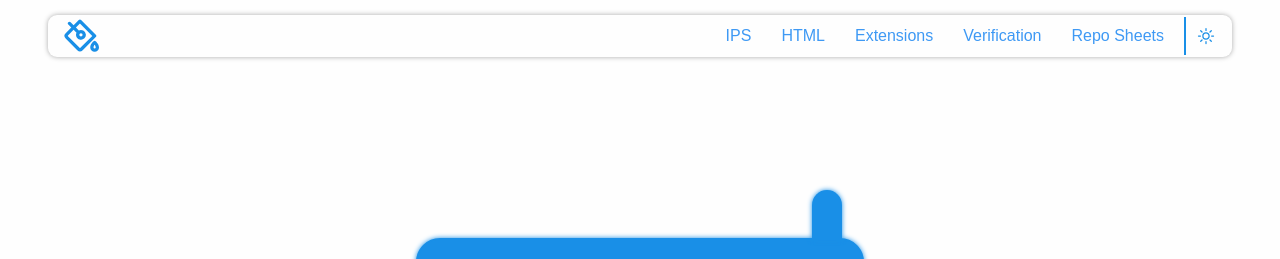
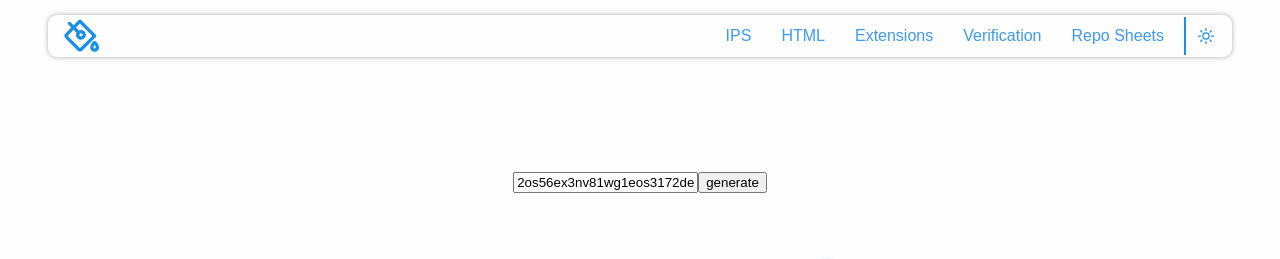
Before and after one commit to MohcineDev/bucket-vue, a Vue app: page / in a window 1280 px wide. Shown: the top 259 px of the page. Built offline with nearby package versions, Linux system fonts and the light colour scheme.

Commit message:
import bucket component

```diff
--- a/src/assets/base.css
+++ b/src/assets/base.css
@@ -48,3 +48,8 @@ h1{
   font-size: 2rem;
   margin: 2rem;
 }
+
+
+input{
+  outline: none;
+}
--- a/src/components/Bucket.vue
+++ b/src/components/Bucket.vue
@@ -94,7 +94,6 @@ function generateName() {
   let charCode = number_char_code; // declare an array charCode = number_char_code array ,  default are numbers
   if (includeLower) charCode = charCode.concat(lower_case_code);
   if (includeUpper) charCode = charCode.concat(upper_case_code); // if checked add the upper case characters
-  console.log(includeLower);
   const name = []; // empty array
 
   for (let i = 0; i < charAmount; i++) {
@@ -106,6 +105,7 @@ function generateName() {
   }
   //set the value
   bucketName.value = name.join(""); // convert array to string
+ console.log(name.join(''))
 }
 </script>
 
--- a/src/views/Bucket.vue
+++ b/src/views/Bucket.vue
@@ -1,4 +1,5 @@
 <template>
+  <BucketReady />
   <section class="middle">
     <div class="containerad">
       <img
@@ -7,7 +8,6 @@
         id="img1"
       />
     </div>
-
     <Bucket />
     <div class="containerad">
       <img :src="src1" alt="ad" id="img2" />
@@ -15,11 +15,10 @@
   </section>
 </template>
 
-
-
 <script setup>
 import { ref } from "vue";
 import Bucket from "../components/Bucket.vue";
+import BucketReady from "../components/BucketReady.vue";
 
 let src1 = ref();
 let src2 = ref();
@@ -31,7 +30,6 @@ let imgnb = Math.floor(Math.random() * 18);
 
 <style scoped>
 body {
-  background-color: var(--dark-bg);
   font-family: Arial, "Helvetica Neue", Helvetica, sans-serif;
   display: flex;
   flex-direction: column;
@@ -70,7 +68,7 @@ body {
   display: grid;
   grid-template-columns: repeat(3, 1fr);
   justify-items: center;
-  grid-template-rows: 90vh;
+  grid-template-rows: 70vh;
   align-items: center;
 }
 
```
